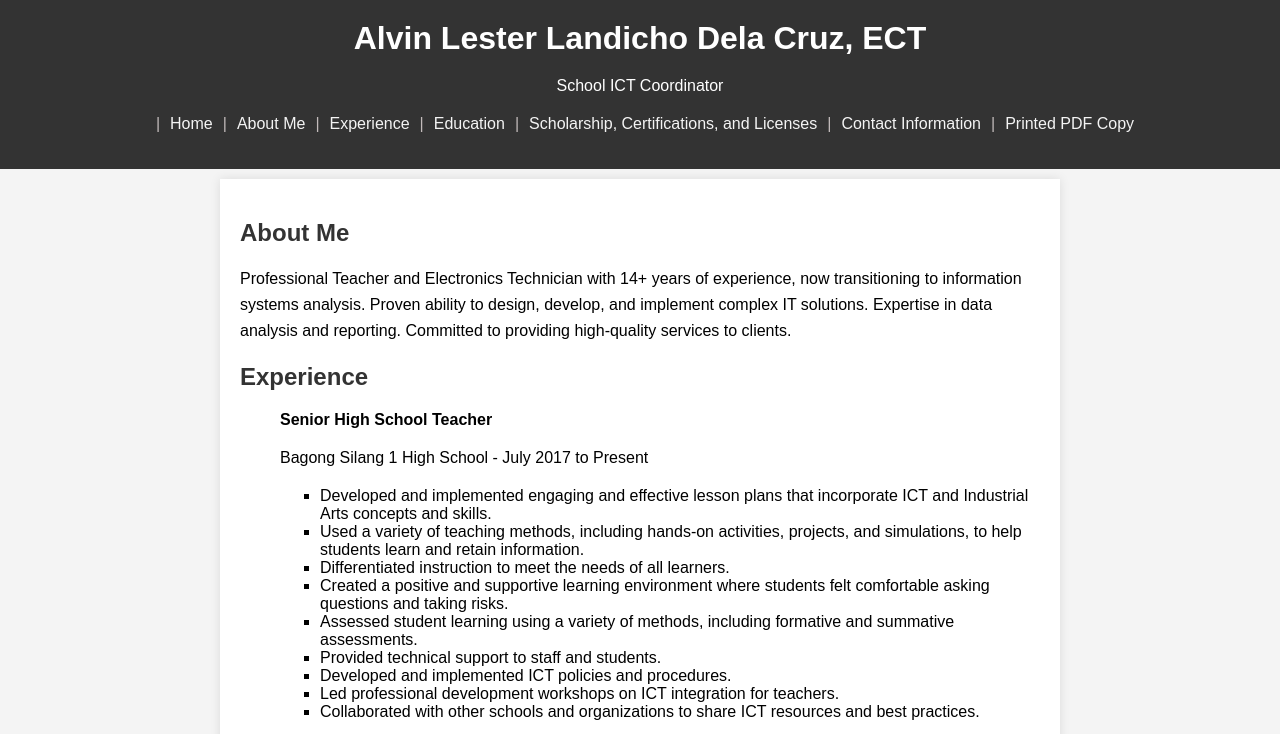
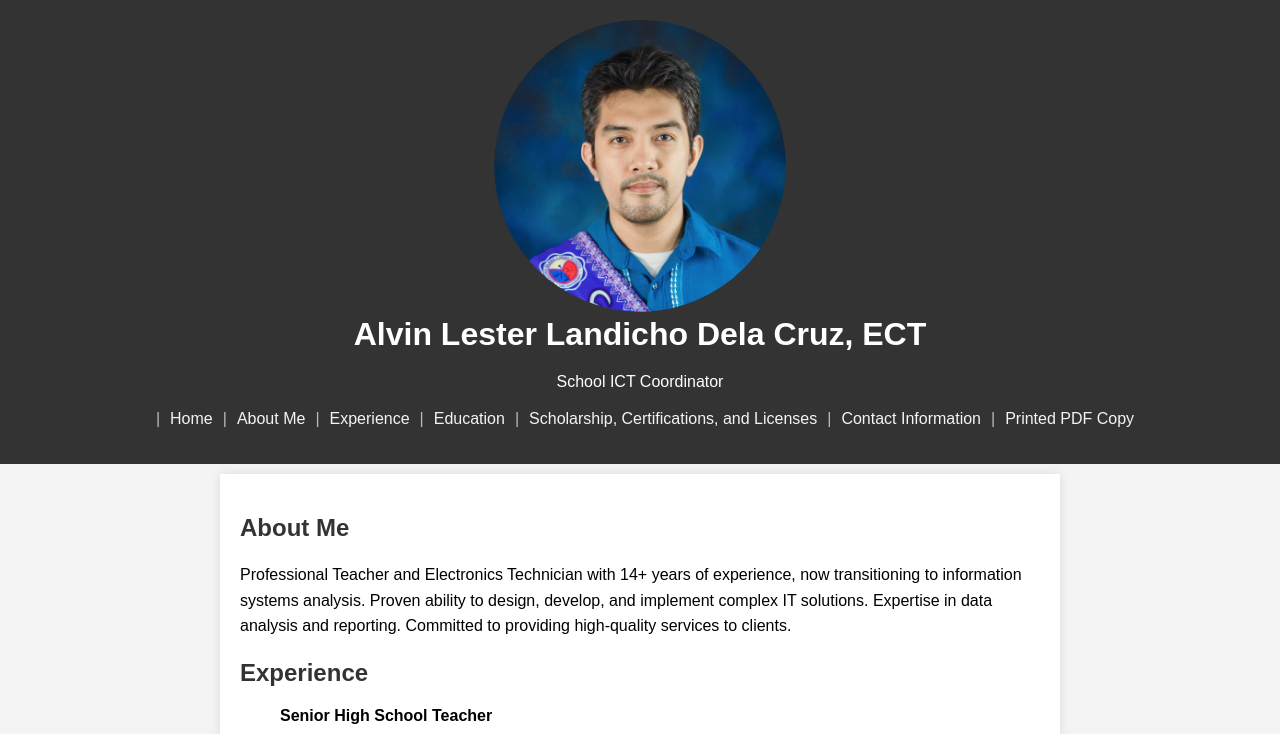
Before and after one commit to LesterDC03/CV-project, a plain HTML site: page index.html in a window 1280 px wide. Shown: the top 734 px of the page. Drawn offline with Linux system fonts and the light colour scheme.

Commit message:
included image

```diff
--- a/index.html
+++ b/index.html
@@ -9,6 +9,7 @@
 </head>
 <body>
     <header>
+        <img src="images/CV Img.jpg" alt="CV Image" />
         <h1>Alvin Lester Landicho Dela Cruz, ECT</h1>
         <p>School ICT Coordinator</p>
         <nav>
--- a/style.css
+++ b/style.css
@@ -4,7 +4,12 @@ body {
     padding: 0;
     background-color: #f4f4f4;
 }
-
+img {
+    margin: 0;
+    width: 300px;
+    height: auto;
+    clip-path: circle();
+}
 header {
     background-color: #333;
     color: #fff;
@@ -14,6 +19,7 @@ header {
 
 h1 {
     margin: 0;
+    padding: 0;
 }
 
 .container {
```
Also changed, not shown: images/CV Img.jpg (added).
